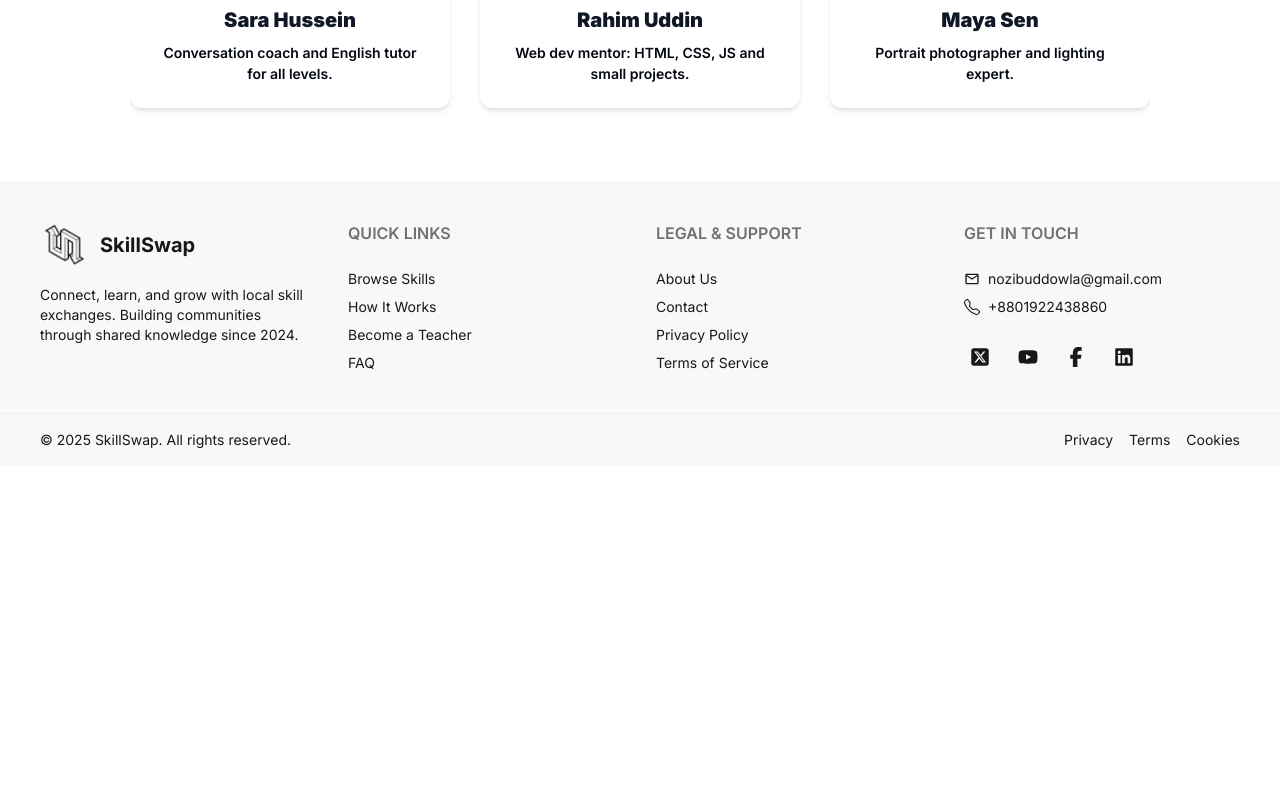
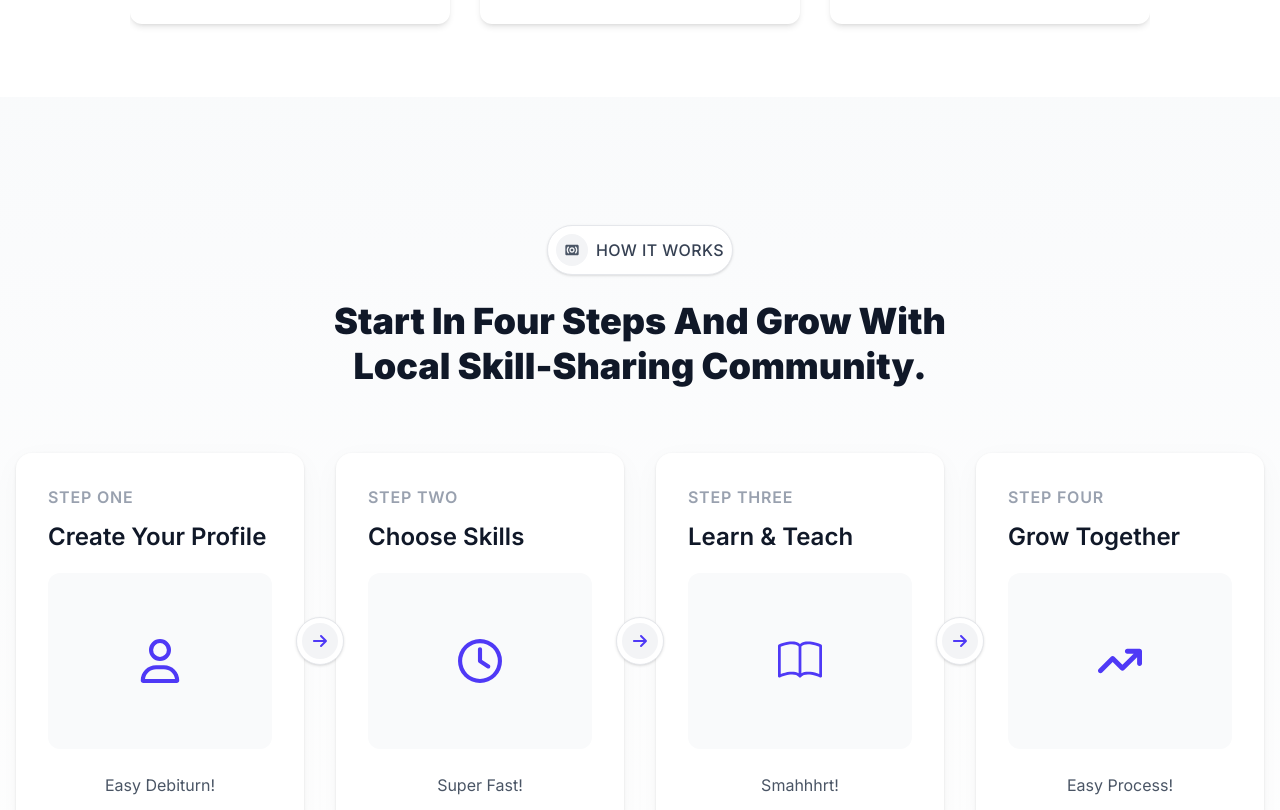
Before and after one commit to nozibuddowla/skill-swap, a React (Vite) app: page / in a window 1280 px wide. Shown: the part 1987-2797 px from the top of the page. Before the commit the page ends 2453 px from the top, so only its background shows below. Built offline with nearby package versions, Linux system fonts and the light colour scheme.

Commit message:
add how it works section

```diff
--- /dev/null
+++ b/src/component/HowItWorks.jsx
@@ -0,0 +1,120 @@
+import React from "react";
+import MyContainer from "./MyContainer";
+import { MdSurroundSound } from "react-icons/md";
+import {
+  FaArrowRight,
+  FaArrowTrendUp,
+  FaRegClock,
+  FaRegUser,
+} from "react-icons/fa6";
+import { BsBook } from "react-icons/bs";
+
+const HowItWorks = () => {
+  const steps = [
+    {
+      number: "STEP ONE",
+      title: "Create Your Profile",
+      subtitle: "Easy Debiturn!",
+      icon: <FaRegUser size={44} className="text-indigo-600" />,
+    },
+    {
+      number: "STEP TWO",
+      title: "Choose Skills",
+      subtitle: "Super Fast!",
+      icon: <FaRegClock size={44} className="text-indigo-600" />,
+    },
+    {
+      number: "STEP THREE",
+      title: "Learn & Teach",
+      subtitle: "Smahhhrt!",
+      icon: <BsBook size={44} className="text-indigo-600" />,
+    },
+    {
+      number: "STEP FOUR",
+      title: "Grow Together",
+      subtitle: "Easy Process!",
+      icon: <FaArrowTrendUp size={44} className="text-indigo-600" />,
+    },
+  ];
+
+  return (
+    <div className="py-16 md:py-24 lg:py-32 px-4 bg-linear-to-b from-gray-50 to-white">
+      <MyContainer>
+        {/* Header */}
+        <div className="text-center mb-12 md:mb-16">
+          <div className="inline-flex items-center gap-2 p-2 bg-white border border-gray-200 rounded-full mb-6 shadow-sm">
+            <div className="w-8 h-8 flex justify-center items-center bg-gray-100 rounded-full">
+              <MdSurroundSound
+                size={16}
+                className="text-gray-600 animate-pulse"
+              />
+            </div>
+
+            <span className="font-medium text-gray-700 uppercase tracking-wide">
+              HOW IT WORKS
+            </span>
+          </div>
+
+          <h2 className="text-2xl md:text-3xl lg:text-4xl font-black text-gray-900 leading-tight max-w-4xl mx-auto px-2">
+            Start In Four Steps And Grow With
+          </h2>
+
+          <h2 className="text-2xl md:text-3xl lg:text-4xl font-black text-gray-900 leading-tight max-w-4xl mx-auto px-2">
+            Local Skill-Sharing Community.
+          </h2>
+        </div>
+
+        <div className="flex flex-col lg:flex-row items-stretch lg:items-center gap-4 lg:gap-1">
+          {steps.map((step, index) => (
+            <React.Fragment key={index}>
+              <div className="flex-1 min-w-0">
+                <div className="bg-white rounded-2xl p-6 md:p-8 shadow-sm hover:shadow-lg transition-shadow duration-400 relative h-full">
+                  <div
+                    className="absolute inset-0 rounded-2xl pointer-events-none z-0"
+                    style={{
+                      boxShadow:
+                        "inset 0 1px 0 rgba(255,255,255,0.6), 0 8px 30px rgba(15,23,42,0.03)",
+                    }}
+                  />
+
+                  <div className="relative z-10">
+                    <p className="font-semibold text-gray-400 uppercase tracking-wider mb-3">
+                      {step.number}
+                    </p>
+
+                    <h3 className="text-xl md:text-2xl font-semibold text-gray-900 mb-5">
+                      {step.title}
+                    </h3>
+
+                    <div className="mx-auto mb-6 flex items-center justify-center w-full h-40 md:h-44 rounded-xl bg-gray-50">
+                      <div className="transform transition-transform duration-300 group-hover:scale-105">
+                        {step.icon}
+                      </div>
+                    </div>
+
+                    <p className="text-gray-600 text-center">
+                      {step.subtitle}
+                    </p>
+                  </div>
+                </div>
+              </div>
+
+              {index < steps.length - 1 && (
+                <div
+                  className="hidden lg:flex items-center justify-center w-12 h-12 rounded-full bg-white border border-gray-200 shadow-sm -mx-3 z-20"
+                  aria-hidden
+                >
+                  <div className="flex items-center justify-center w-9 h-9 rounded-full bg-gray-100">
+                    <FaArrowRight className="text-indigo-600" />
+                  </div>
+                </div>
+              )}
+            </React.Fragment>
+          ))}
+        </div>
+      </MyContainer>
+    </div>
+  );
+};
+
+export default HowItWorks;
--- a/src/component/ProviderCard.jsx
+++ b/src/component/ProviderCard.jsx
@@ -4,11 +4,11 @@ const ProviderCard = ({ provider }) => {
   const { providerId, name, avatar, rating, bio } = provider;
   return (
     <div className="card bg-base-100 rounded-xl shadow-md overflow-hidden hover:shadow-2xl transition-shadow duration-300">
-      <figure className="relative px-10 pt-10">
+      <figure className="relative px-5 pt-5">
         <img
           src={avatar}
           alt="Shoes"
-          className="w-64 h-64 object-cover rounded-full"
+          className="w-48 h-48 object-cover rounded-full"
         />
       </figure>
       <div className="card-body items-center text-center">
--- a/src/pages/Home.jsx
+++ b/src/pages/Home.jsx
@@ -2,6 +2,7 @@ import React from "react";
 import Slider from "../component/Slider";
 import PopularSkills from "../component/PopularSkills";
 import Providers from "../component/Providers";
+import HowItWorks from "../component/HowItWorks";
 
 const Home = () => {
   return (
@@ -9,7 +10,8 @@ const Home = () => {
       <title>Home</title>
       <Slider></Slider>
       <PopularSkills></PopularSkills>
-      <Providers></Providers>
+          <Providers></Providers>
+          <HowItWorks></HowItWorks>
     </div>
   );
 };
```
